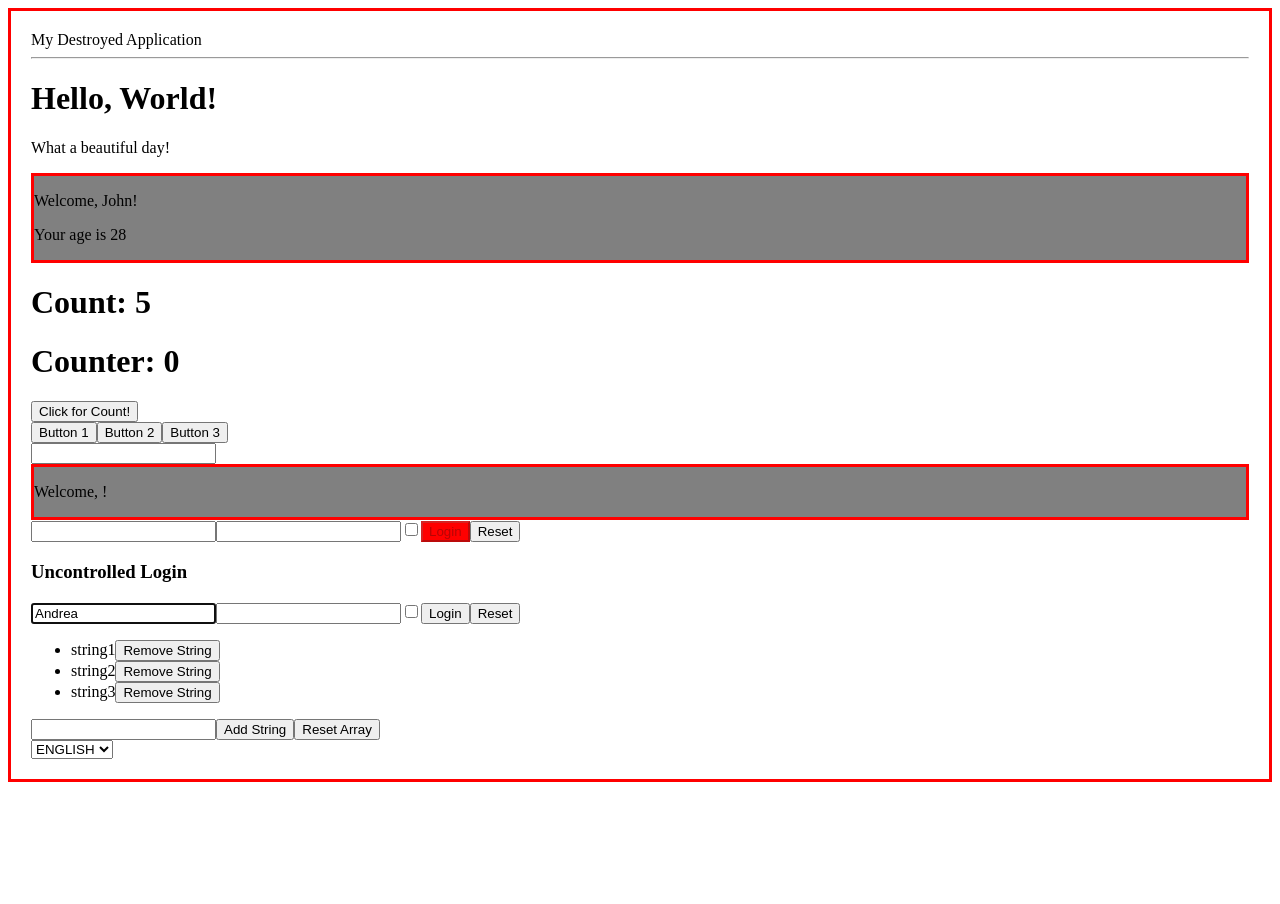
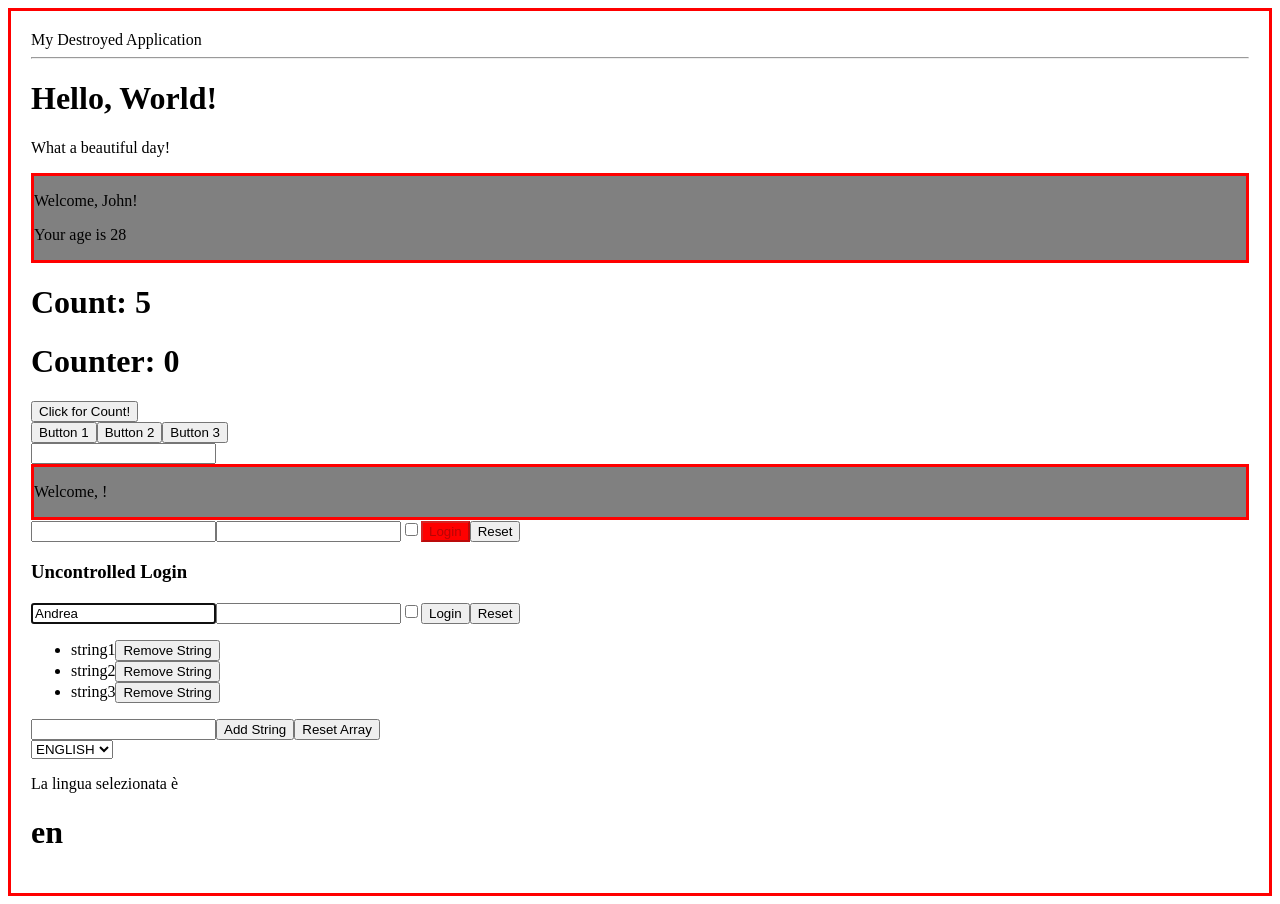
Before and after one commit to ndrSaba/react-exercise, a React (Create React App) app in the folder react-exercises/: page / in a window 1280 px wide. Before the commit the page ends 800 px from the top, so only its background shows below. Built offline with nearby package versions, Linux system fonts and the light colour scheme.

Commit message:
es fixato

```diff
--- a/react-exercises/src/DisplayLanguage.js
+++ b/react-exercises/src/DisplayLanguage.js
@@ -20,6 +20,7 @@ export class DisplayLanguage extends React.Component {
                     <option value="en">ENGLISH</option>
                     <option value="it">ITALIANO</option>
                 </select>
+                <p>La lingua selezionata è <h1>{this.state.language}</h1></p>
             </LanguageContext.Provider>
         )
     }
```
